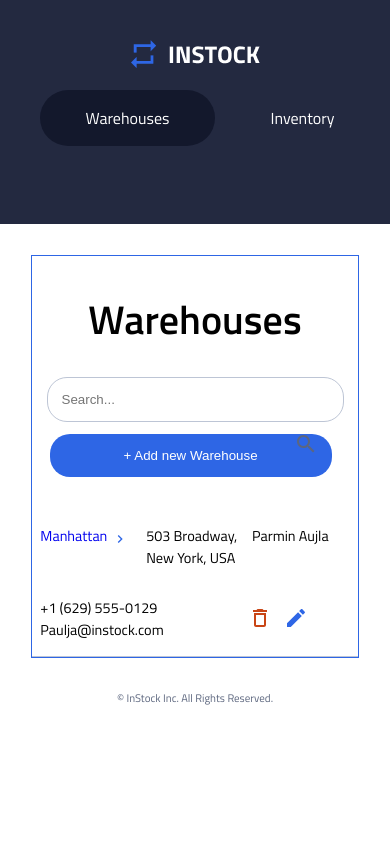
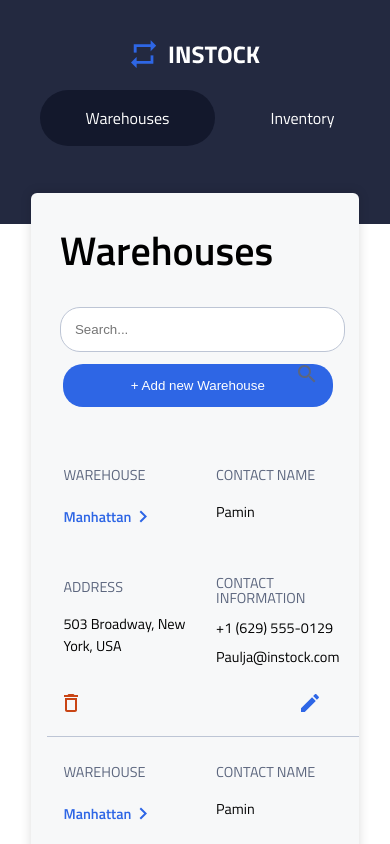
Before and after one commit to jaskaurbrar14/InStock, a React (Create React App) app: page / in a window 390 px wide. Shown: the top 844 px of the page. Built offline with nearby package versions, Linux system fonts and the light colour scheme.

Commit message:
Final responsive code warehouse list comp

```diff
--- a/src/Components/WarehouseList/WarehouseList.js
+++ b/src/Components/WarehouseList/WarehouseList.js
@@ -15,7 +15,6 @@ function WarehouseList () {
                     <h1>Warehouses</h1>
                 </div>
                 <div className="warehouselist__header__search">
-
                      <input placeholder="Search..." name="search" type="input"></input>
                      <img className="warehouselist__header__search__icon" src={searchIcon} alt="search icon"/>
                 </div>
@@ -27,89 +26,126 @@ function WarehouseList () {
             <div className="warehouselist__items">
                 <div className="warehouselist__items__row warehouselist__items__headerrow">
                     <div className="warehouselist__items__row__field">
-                        <p>WAREHOUSE</p>
+                        <p className="warehouselist__items__row__field__mobileonly">WAREHOUSE</p>
                         <img src={sortIcon} alt="sort icon"/>
                     </div>
                     <div className="warehouselist__items__row__field">
-                        <p>ADDRESS</p>
+                        <p className="warehouselist__items__row__field__mobileonly">ADDRESS</p>
                         <img src={sortIcon} alt="sort icon"/>
                     </div>
                     <div className="warehouselist__items__row__field">
-                        <p>CONTACT NAME</p>
+                        <p className="warehouselist__items__row__field__mobileonly">CONTACT NAME</p>
                         <img src={sortIcon} alt="sort icon"/>
                     </div>
-                    <div className="warehouselist__items__row__field">
-                        <p>CONTACT INFORMATION</p>
+                    <div className="warehouselist__items__row__field warehouselist__items__row__contactinfo">
+                        <p className="warehouselist__items__row__field__mobileonly">CONTACT INFORMATION</p>
                         <img src={sortIcon} alt="sort icon"/>
                     </div>
                     <div className="warehouselist__items__row__field warehouselist__items__row__action">
-                        <p>ACTIONS</p>
+                        <p className="warehouselist__items__row__field__mobileonly">ACTIONS</p>
                     </div>
                 </div>
 
                 <div className="warehouselist__items__row">
-                    {/* <div>
-                        <div>
+                    <div className="warehouselist__items__row__item">
+                        <div className="warehouselist__items__row__item__mobileonly">
                             <p>WAREHOUSE</p>
                         </div>
-                        <div>
-                            <p>Manhattan</p>
+                        <div className="warehouselist__items__row__item__name warehouselist__items__row__item__namelink">
+                            <p>
+                                <a href="#">Manhattan</a>
+                            </p>
+                            <img className="warehouselist__items__row__item__name" src={chevronIcon} alt="arrow icon"/>
                         </div>
                     </div>
-                    <div>
-                        <div></div>
-                        <div></div>
+                    <div className="warehouselist__items__row__item">
+                        <div className="warehouselist__items__row__item__mobileonly">
+                            <p>CONTACT NAME</p>
                         </div>
                         <div>
-                        <div></div>
-                        <div></div>
-                    </div> */}
-                    <div className="warehouselist__items__row__field">
-                        <p><a href="#">Manhattan</a></p>
-                        <img className="warehouselist__items__row__field__name" src={chevronIcon} alt="arrow icon"/>
+                            <p>Pamin</p>
                         </div>
-                    <div className="warehouselist__items__row__field">
+                    </div>
+                    <div className="warehouselist__items__row__item">
+                        <div className="warehouselist__items__row__item__mobileonly">
+                            <p>ADDRESS</p>
+                        </div>
+                        <div>
                             <p>503 Broadway, New York, USA</p>
                         </div>
-                    <div className="warehouselist__items__row__field">
-                        <p>Parmin Aujla</p>
                     </div>
-                    <div className="warehouselist__items__row__field">
-                        <p>+1 (629) 555-0129 Paulja@instock.com</p>
+                    <div className="warehouselist__items__row__item warehouselist__items__row__contactinfo">
+                        <div className="warehouselist__items__row__item__mobileonly">
+                            <p>CONTACT INFORMATION</p>
                         </div>
-                    <div className="warehouselist__items__row__field warehouselist__items__row__action">
+                        <div>
+                            <p>+1 (629) 555-0129</p>
+                            <p>Paulja@instock.com</p>
+                        </div>
+                    </div>
+                    <div className="warehouselist__items__row__actioncol">
+                        <div>
                             <button>
                                 <img src={deleteIcon} alt="delete button"/>
                             </button>
+                        </div>
+                       <div>
                             <button>
                                 <img src={editIcon} alt="edit button"/>
                             </button>
                        </div>
                     </div>
-
-                {/* <div className="warehouselist__items__row">
-                    <div className="warehouselist__items__row__field">
-                        <p><a href="#">Manhattan</a></p>
-                        <img className="warehouselist__items__row__field__name" src={chevronIcon} alt="arrow icon"/>
                 </div>
-                    <div className="warehouselist__items__row__field">
+                <div className="warehouselist__items__row">
+                    <div className="warehouselist__items__row__item">
+                        <div className="warehouselist__items__row__item__mobileonly">
+                            <p>WAREHOUSE</p>
+                        </div>
+                        <div className="warehouselist__items__row__item__name warehouselist__items__row__item__namelink">
+                            <p>
+                                <a href="#">Manhattan</a>
+                            </p>
+                            <img className="warehouselist__items__row__item__name" src={chevronIcon} alt="arrow icon"/>
+                        </div>
+                    </div>
+                    <div className="warehouselist__items__row__item">
+                        <div className="warehouselist__items__row__item__mobileonly">
+                            <p>CONTACT NAME</p>
+                        </div>
+                        <div>
+                            <p>Pamin</p>
+                        </div>
+                    </div>
+                    <div className="warehouselist__items__row__item">
+                        <div className="warehouselist__items__row__item__mobileonly">
+                            <p>ADDRESS</p>
+                        </div>
+                        <div>
                             <p>503 Broadway, New York, USA</p>
                         </div>
-                    <div className="warehouselist__items__row__field">
-                        <p>Parmin Aujla</p>
                     </div>
-                    <div className="warehouselist__items__row__field">
-                        <p>+1 (629) 555-0129 Paulja@instock.com</p>
+                    <div className="warehouselist__items__row__item warehouselist__items__row__contactinfo">
+                        <div className="warehouselist__items__row__item__mobileonly">
+                            <p>CONTACT INFORMATION</p>
                         </div>
-                    <div className="warehouselist__items__row__field warehouselist__items__row__action">
+                        <div>
+                            <p>+1 (629) 555-0129</p>
+                            <p>Paulja@instock.com</p>
+                        </div>
+                    </div>
+                    <div className="warehouselist__items__row__actioncol">
+                        <div>
                             <button>
                                 <img src={deleteIcon} alt="delete button"/>
                             </button>
+                        </div>
+                       <div>
                             <button>
                                 <img src={editIcon} alt="edit button"/>
                             </button>
                        </div>
-                </div> */}
+                    </div>
+                </div>
             </div>
         </div>
     )
--- a/src/Components/WarehouseList/WarehouseList.scss
+++ b/src/Components/WarehouseList/WarehouseList.scss
@@ -3,19 +3,31 @@
 
 .warehouselist {
     margin: 8%;
-    border: 1px solid $primary-indigo;
+    margin-top: -8%;
+    border-radius: 6px;
+    box-shadow: 0px 0px 10px 2px rgba(0, 0, 0, 0.1);
+    background-color: $background-lightgrey;
     font-size: 0.9rem;
 
+    @include tablet-and-desktop {
+        margin: 4%;
+        margin-top: -8%;
+    }
+
+    @include desktop {
+        margin-top: -5%;
+    }
 
     &__header {
         display: flex;
-        align-items: center;
-        padding: 2%;
+        padding-left: 1.8rem;
         padding-bottom: 1px;
         flex-direction: column;
 
         @include tablet-and-desktop {
             flex-direction: row;
+            align-items: center;
+            padding-right: 1.8rem;
         }
 
         &__title {
@@ -104,10 +116,18 @@
     }
 
     &__items {
+        display: flex;
+        flex-direction: column;
+        padding-left: 1rem;
+
+        @include tablet-and-desktop {
+            padding-right: 1rem;
+        }
 
         &__headerrow {
             background-color: $background-lightgrey;
             display: none !important;
+            color: $secondary-slate;
 
             @include tablet-and-desktop {
                 display: flex !important;
@@ -116,18 +136,91 @@
 
         &__row {
             display: flex;
-            border-bottom: 1px solid $secondary-cloud;
-            padding-left: 2.5%;
+            flex: 1;
+            flex-wrap: wrap;
+            padding-left: 2%;
             justify-content: space-between;
             flex-direction: row;
-            flex-wrap: wrap;
+            border-bottom: 1px solid $secondary-cloud;
+
+            @include tablet-and-desktop {
+                flex: 1;
+            }
+
+            &__actioncol {
+                @include tablet-and-desktop {
+                    width: 11.2%;
+                    justify-content:space-around;
+                }
+                align-items: center;
+                width: 90%;
+                display: flex;
+                justify-content: space-between;
+                padding-bottom: 5%;
+
+                div {
+                    button {
+                        background-color: transparent;
+                        border: none;
+                        img {
+                            width: 24px;
+                        }
+                    }
+                }
+            }
+
+            &__item {
+                flex: none;
+                width: 50%;
+                box-sizing: border-box;
+                padding: 10px;
+
+                @include tablet-and-desktop {
+                    flex: 2;
+                }
+
+                &__mobileonly {
+                    color: $secondary-slate;
+                    @include tablet-and-desktop {
+                        display: none;
+                    }
+                }
+
+                &__name {
+                    display: flex;
+
+                    p {
+                        a {
+                            color: $primary-indigo;
+                            font-weight: bold;
+                        }
+                    }
+                }
+
+                &__namelink {
+                    margin-top: -7%;
+
+                    @include tablet-and-desktop {
+                        margin-top: 0px;
+                    }
+                }
+            }
+
+            &__contactinfo {
+                flex: 3;
+                div {
+                    p {
+                        line-height: 15px;
+                    }
+                }
+            }
 
             @include tablet-and-desktop {
                 flex-direction: row;
             }
 
             &__field {
-                flex: 1;
+                flex: 2;
                 display: flex;
                 width: 50%;
 
@@ -138,14 +231,11 @@
 
                 img {
                     width: 16px;
+                }
+            }
 
-                }
-
-                &__name {
-                    padding-bottom: 15px;
-                    margin-left: 5px;
-                }
-
+            &__contactinfo {
+                flex: 3;
             }
 
             &__action {
@@ -154,10 +244,7 @@
                 display: flex;
                 align-items: center;
                 justify-content: center;
-                width: 100%;
-                img {
-                    width: 24px;
-                }
+                width: 50%;
             }
         }
 
```
Lines whose indentation alone changed are shown as unchanged.
